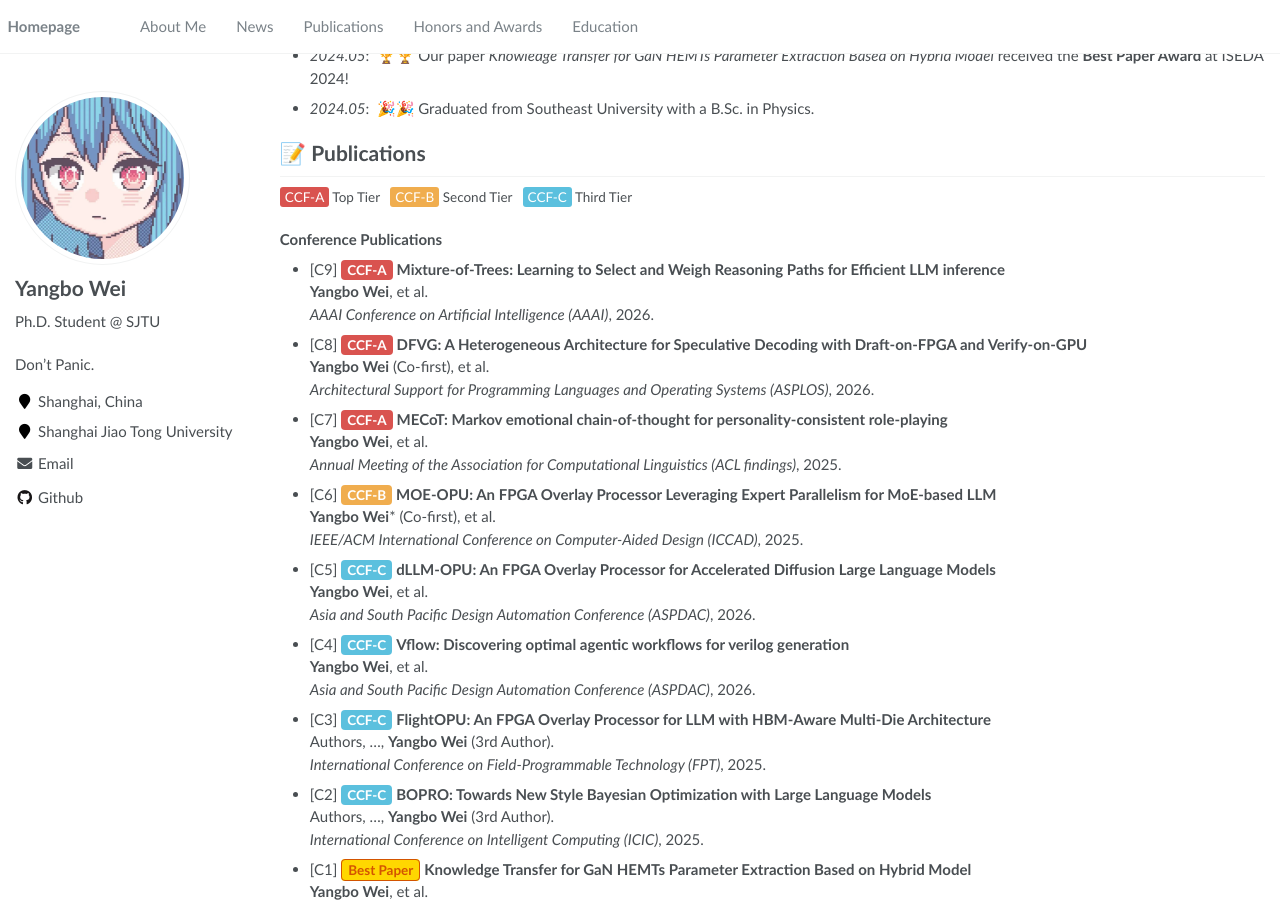
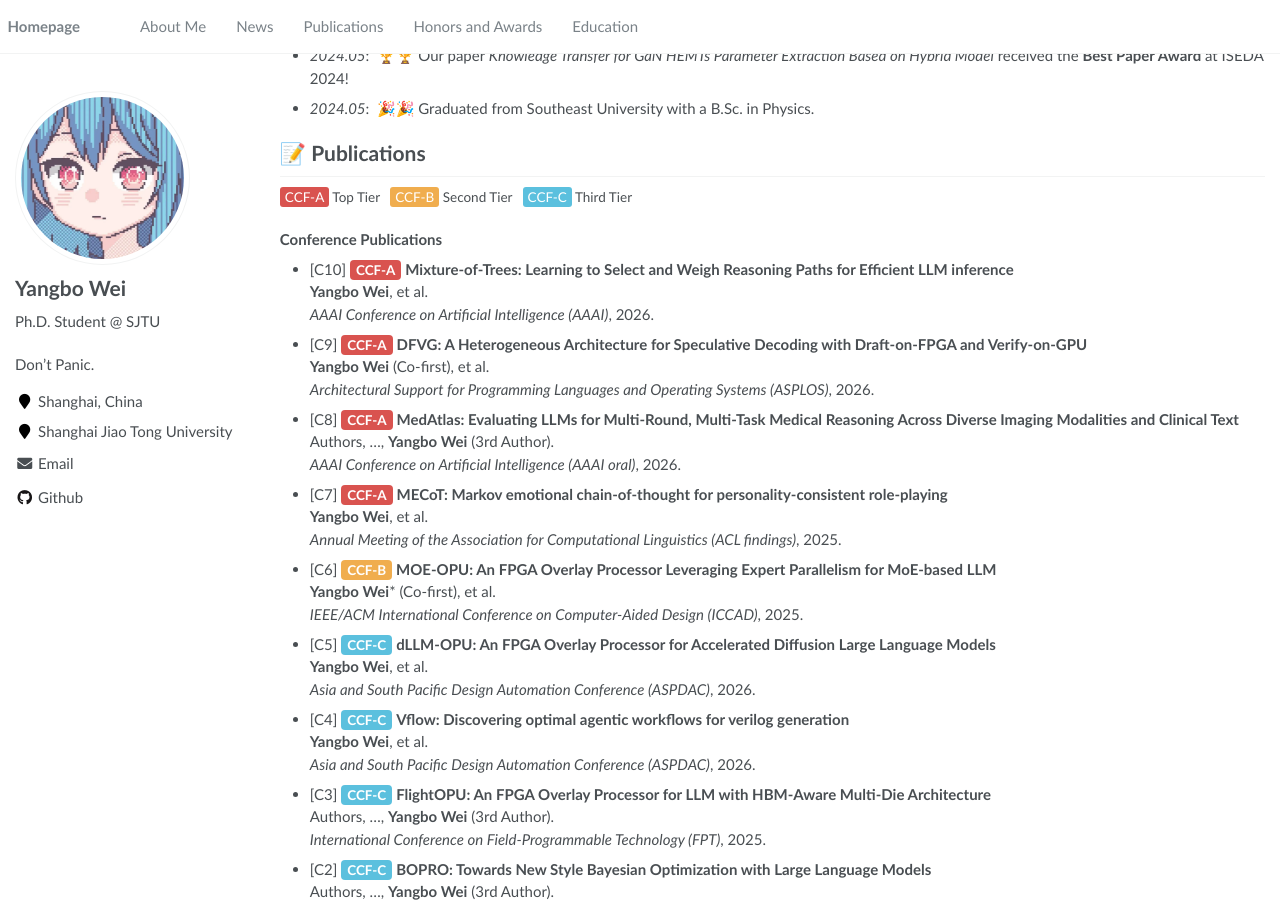
Before and after one commit to yangforever17/yangforever17.github.io, a Jekyll site: the page built from _pages/about.md, in a window 1280 px wide and 900 px high, scrolled down 430 px. Built offline with Jekyll 4.4.1, drawn with Linux system fonts in a browser that asks for light colours.

Commit message:
Update about.md

```diff
--- a/_pages/about.md
+++ b/_pages/about.md
@@ -43,8 +43,9 @@ My current research focuses on the following areas:
 </div>
 
 **Conference Publications**
-- [C9] <span style="background-color: #d9534f; color: white; padding: 2px 6px; border-radius: 4px; font-size: 0.9em; font-weight: bold;">CCF-A</span> **Mixture-of-Trees: Learning to Select and Weigh Reasoning Paths for Efficient LLM inference** <br> **Yangbo Wei**, et al. <br> *AAAI Conference on Artificial Intelligence (AAAI)*, 2026.
-- [C8] <span style="background-color: #d9534f; color: white; padding: 2px 6px; border-radius: 4px; font-size: 0.9em; font-weight: bold;">CCF-A</span> **DFVG: A Heterogeneous Architecture for Speculative Decoding with Draft-on-FPGA and Verify-on-GPU** <br> **Yangbo Wei** (Co-first), et al. <br> *Architectural Support for Programming Languages and Operating Systems (ASPLOS)*, 2026.
+- [C10] <span style="background-color: #d9534f; color: white; padding: 2px 6px; border-radius: 4px; font-size: 0.9em; font-weight: bold;">CCF-A</span> **Mixture-of-Trees: Learning to Select and Weigh Reasoning Paths for Efficient LLM inference** <br> **Yangbo Wei**, et al. <br> *AAAI Conference on Artificial Intelligence (AAAI)*, 2026.
+- [C9] <span style="background-color: #d9534f; color: white; padding: 2px 6px; border-radius: 4px; font-size: 0.9em; font-weight: bold;">CCF-A</span> **DFVG: A Heterogeneous Architecture for Speculative Decoding with Draft-on-FPGA and Verify-on-GPU** <br> **Yangbo Wei** (Co-first), et al. <br> *Architectural Support for Programming Languages and Operating Systems (ASPLOS)*, 2026.
+- [C8] <span style="background-color: #d9534f; color: white; padding: 2px 6px; border-radius: 4px; font-size: 0.9em; font-weight: bold;">CCF-A</span> **MedAtlas: Evaluating LLMs for Multi-Round, Multi-Task Medical Reasoning Across Diverse Imaging Modalities and Clinical Text** <br> Authors, ..., **Yangbo Wei** (3rd Author). <br> *AAAI Conference on Artificial Intelligence (AAAI oral)*, 2026.
 - [C7] <span style="background-color: #d9534f; color: white; padding: 2px 6px; border-radius: 4px; font-size: 0.9em; font-weight: bold;">CCF-A</span> **MECoT: Markov emotional chain-of-thought for personality-consistent role-playing** <br> **Yangbo Wei**, et al. <br> *Annual Meeting of the Association for Computational Linguistics (ACL findings)*, 2025.
 - [C6] <span style="background-color: #f0ad4e; color: white; padding: 2px 6px; border-radius: 4px; font-size: 0.9em; font-weight: bold;">CCF-B</span> **MOE-OPU: An FPGA Overlay Processor Leveraging Expert Parallelism for MoE-based LLM** <br> **Yangbo Wei*** (Co-first), et al. <br> *IEEE/ACM International Conference on Computer-Aided Design (ICCAD)*, 2025.
 - [C5] <span style="background-color: #5bc0de; color: white; padding: 2px 6px; border-radius: 4px; font-size: 0.9em; font-weight: bold;">CCF-C</span> **dLLM-OPU: An FPGA Overlay Processor for Accelerated Diffusion Large Language Models** <br> **Yangbo Wei**, et al. <br> *Asia and South Pacific Design Automation Conference (ASPDAC)*, 2026.
```
